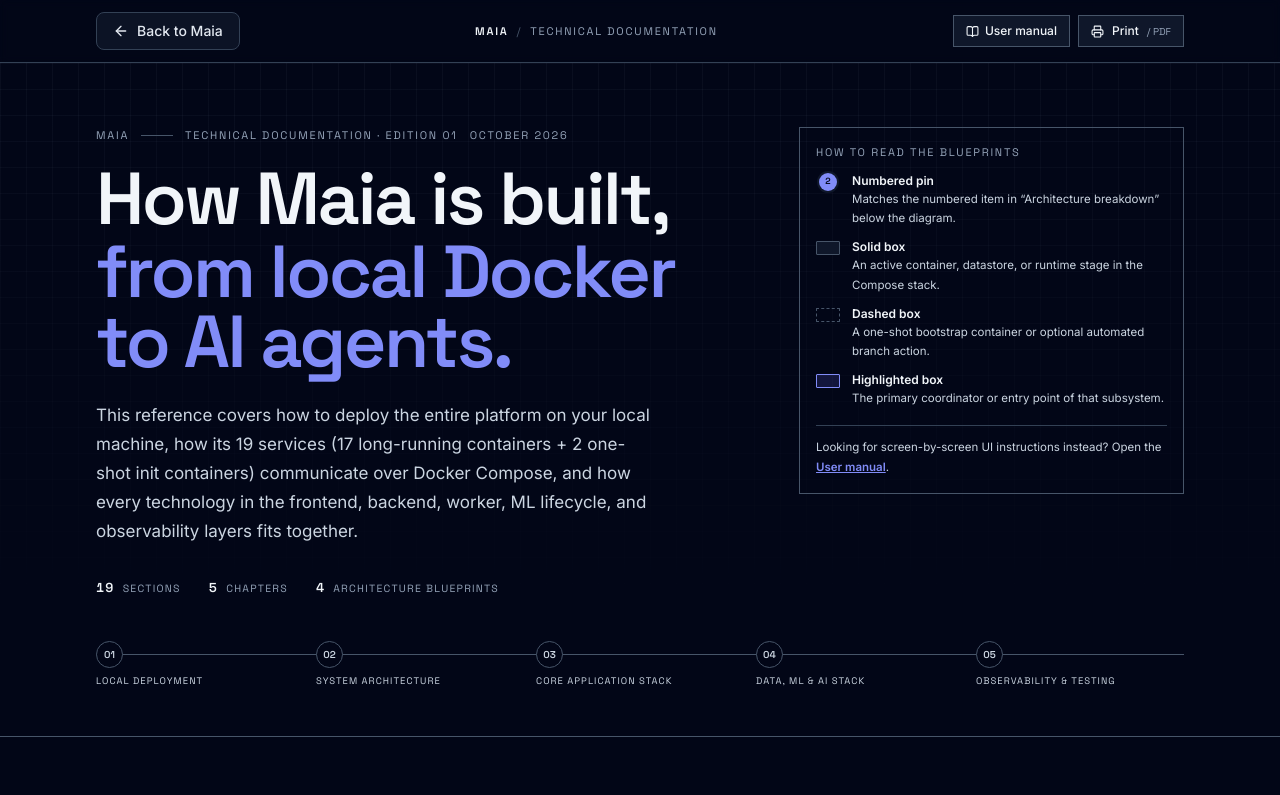
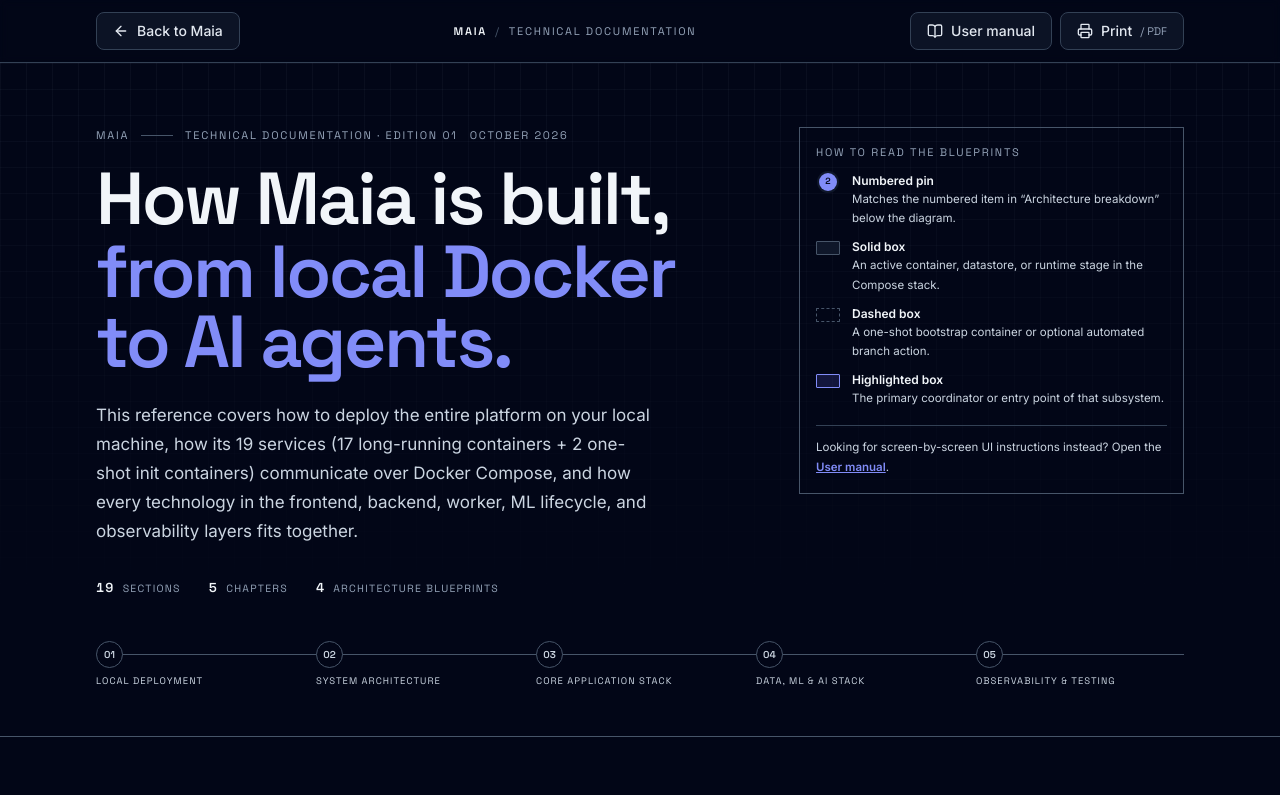
Before and after one commit to CamiloDlRM/KUBEFLOW_IA_TEST, a React (Vite) app in the folder frontend/: page /tech-docs in a window 1280 px wide. Shown: the top 795 px of the page. Built offline with nearby package versions, Linux system fonts and the light colour scheme; no server answers; a web font is replaced by a local one.

Commit message:
style(docs): every button in the manuals looks like the back button

```diff
--- a/frontend/src/components/docs/ManualPage.tsx
+++ b/frontend/src/components/docs/ManualPage.tsx
@@ -10,7 +10,7 @@ import {
   X,
 } from 'lucide-react';
 import { Anatomy, Callout, FieldList, QaList, Steps } from './ManualBlocks';
-import BackLink from '../BackLink';
+import BackLink, { BACK_BUTTON_CLASS } from '../BackLink';
 
 export interface ManualPageChapter {
   id: string;
@@ -389,9 +389,9 @@ export default function ManualPage({
           <div className="flex items-center gap-2">
             <Link
               to={crossLink.to}
-              className="inline-flex items-center gap-1.5 border border-[var(--rule-strong)] bg-[var(--paper-soft)] px-3 py-1.5 text-[12px] font-medium text-[var(--ink)] transition-colors hover:border-[var(--ink)]"
+              className={BACK_BUTTON_CLASS}
             >
-              <CrossLinkIcon size={13} aria-hidden="true" />
+              <CrossLinkIcon className="h-4 w-4" aria-hidden="true" />
               <span>{crossLink.headerLabel}</span>
             </Link>
 
@@ -399,11 +399,11 @@ export default function ManualPage({
               type="button"
               onClick={() => window.print()}
               title="Print, or choose Save as PDF in the print dialog"
-              className="inline-flex items-center gap-2 border border-[var(--rule-strong)] bg-[var(--paper-soft)] px-3 py-1.5 text-[12px] font-medium text-[var(--ink)] transition-colors hover:border-[var(--ink)]"
+              className={BACK_BUTTON_CLASS}
             >
-              <Printer size={13} aria-hidden="true" />
+              <Printer className="h-4 w-4" aria-hidden="true" />
               Print
-              <span className="hidden font-display text-[10px] font-normal text-[var(--ink-3)] sm:inline">
+              <span className="hidden font-display text-[11px] font-normal text-slate-400 sm:inline">
                 / PDF
               </span>
             </button>
@@ -603,7 +603,7 @@ export default function ManualPage({
               <button
                 type="button"
                 onClick={() => setQuery('')}
-                className="mt-5 border border-[var(--rule-strong)] px-3 py-1.5 text-[12px] font-medium text-[var(--ink)] transition-colors hover:border-[var(--ink)]"
+                className={`${BACK_BUTTON_CLASS} mt-5`}
               >
                 Clear search
               </button>
@@ -700,19 +700,19 @@ export default function ManualPage({
               <div className="manual-print-hide flex flex-wrap items-center gap-2">
                 <Link
                   to={crossLink.to}
-                  className="inline-flex items-center gap-2 border border-[var(--rule-strong)] px-3 py-1.5 text-[12px] font-medium text-[var(--ink)] transition-colors hover:border-[var(--ink)]"
+                  className={BACK_BUTTON_CLASS}
                 >
-                  <CrossLinkIcon size={13} aria-hidden="true" />
+                  <CrossLinkIcon className="h-4 w-4" aria-hidden="true" />
                   {crossLink.footerLabel}
                 </Link>
                 <BackLink to="/">Back to Maia</BackLink>
                 <button
                   type="button"
                   onClick={() => navigate('top')}
-                  className="inline-flex items-center gap-2 bg-[var(--ink)] px-3 py-1.5 text-[12px] font-medium text-[var(--paper)] transition-opacity hover:opacity-85"
+                  className={BACK_BUTTON_CLASS}
                 >
                   Back to the cover
-                  <ArrowUp size={13} aria-hidden="true" />
+                  <ArrowUp className="h-4 w-4" aria-hidden="true" />
                 </button>
               </div>
             </div>
```
